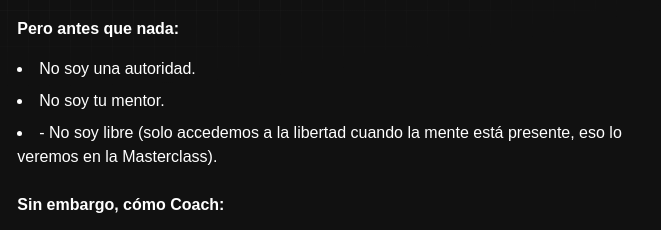
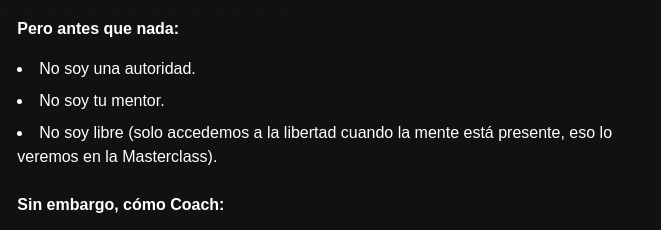
Before and after one commit to tomascosta2/circulohumano2025, an Astro site: page /masterclass in a window 1280 px wide. Shown: the part 2960-3190 px from the top of the page, 597-1258 px from the left. Built offline with nearby package versions, Linux system fonts and the light colour scheme; Astro itself is replaced by a stand-in of ours.

Commit message:
Detalles

```diff
--- a/src/components/opt-in/Matias.astro
+++ b/src/components/opt-in/Matias.astro
@@ -14,7 +14,7 @@
 					<ul class=" list-disc list-inside">
 						<li class="mb-2">No soy una autoridad. </li>
 						<li class="mb-2">No soy tu mentor. </li>
-						<li>- No soy libre (solo accedemos a la libertad cuando la mente está presente, eso lo veremos en la Masterclass).</li>
+						<li>No soy libre (solo accedemos a la libertad cuando la mente está presente, eso lo veremos en la Masterclass).</li>
 					</ul>
 					<br>
 					<strong class="mb-4 block">Sin embargo, cómo Coach:</strong>
```
